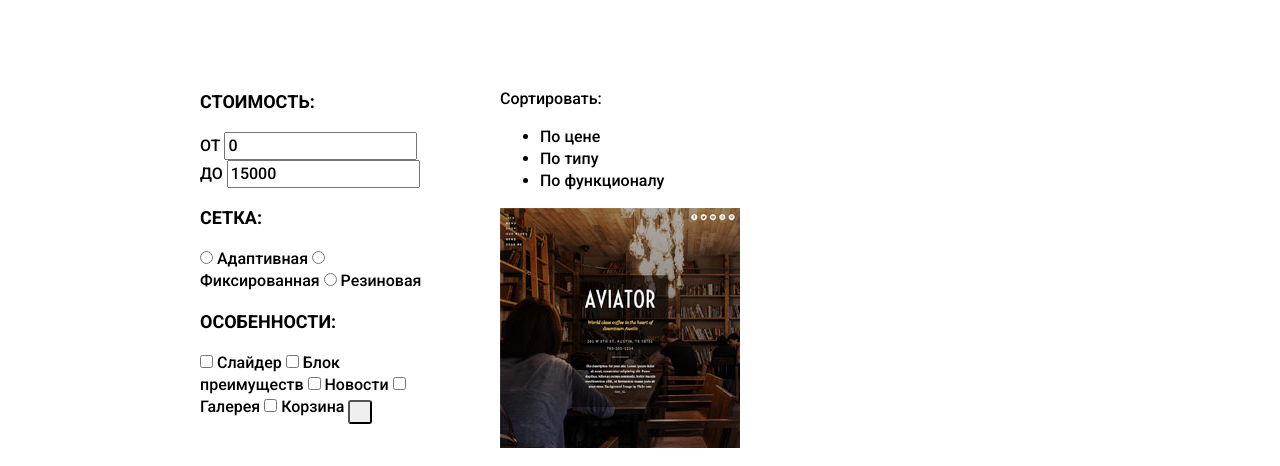
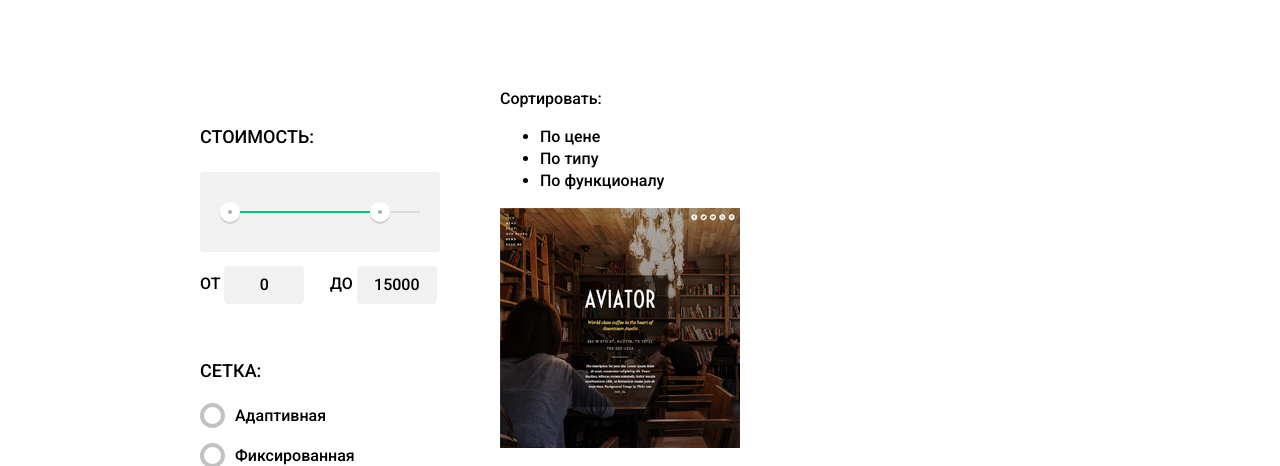
Before and after one commit to artemka107/nerds_project, a plain HTML site: page shop.html in a window 1280 px wide. Shown: the part 310-776 px from the top of the page. Drawn offline with Linux system fonts and the light colour scheme.

Commit message:
Доделал фильтры в каталоге, сетку не делал

```diff
--- a/css/style.css
+++ b/css/style.css
@@ -144,11 +144,18 @@ a {
   border-radius: 3px;
   padding: 10px 10px;
   color: #fff;
-  transition: background-color 0.3s ease ;
+  transition: background-color 0.1s ease ;
 }
 
 .btn:active {
   box-shadow: inset 0 3px 0 rgba(0, 0, 0, 0.15);
+}
+
+input {
+  font-size: 16px;
+  line-height: 22px;
+  font-weight: 500;
+  font-family: "Roboto", Arial, sans-serif;
 }
 
 .container {
@@ -842,3 +849,185 @@ textarea[name="letter"]:focus {
   float: right;
   width: 580px;
 }
+
+.range-controls {
+  position: relative;
+  width: 240px;
+  height: 80px;
+  margin-bottom: 14px;
+  border-radius: 4px;
+  background: #f1f1f1;
+}
+
+.scale {
+  position: absolute;
+  top: 39px;
+  left: 20px;
+  width: 200px;
+  height: 2px;
+  background: #d7dcde;
+}
+
+.bar {
+  height: 2px;
+  background: #00ca74;
+}
+
+.toggle {
+  position: absolute;
+  top: 30px;
+  width: 4px;
+  height: 4px;
+  border: 8px solid #fff;
+  background: #ababab;
+  border-radius: 50%;
+  -webkit-box-shadow: 0 2px 0 0 rgba(0, 0, 0, 0.14);;
+  box-shadow: 0 2px 0 0 rgba(0, 0, 0, 0.14);
+  cursor: pointer;
+}
+
+.min-toggle {
+  left: 20px;
+}
+
+.max-toggle {
+  left: 170px;
+}
+
+.price-controls {
+  position: relative;
+  height: 40px;
+}
+
+.min-price {
+  position: absolute;
+  top: 0;
+  left: 0;
+  width: 110px;
+}
+
+.max-price {
+  position: absolute;
+  top: 0;
+  right: 0;
+  width: 110px;
+}
+
+.price-controls input {
+  display: inline-block;
+  padding: 8px 10px;
+  width: 60px;
+  background: #f1f1f1;
+  border-radius: 4px;
+  text-align: center;
+  outline: 0;
+  border: 0;
+  vertical-align: middle;
+}
+
+.filter input[type="radio"],
+.filter input[type="checkbox"] {
+  display: none;
+  opacity: 0;
+}
+
+.filter input[type="radio"]+label,
+.filter input[type="checkbox"]+label {
+  position: relative;
+  display: block;
+  margin-bottom: 20px;
+  padding-left: 35px;
+  font-size: 16px;
+  line-height: 20px;
+  font-weight: 500;
+
+}
+
+.filter input[type="radio"]+label:before {
+  content: "";
+  position: absolute;
+  top: -3px;
+  left: 0;
+  width: 17px;
+  height: 17px;
+  border: 4px solid  #c1c1c1;
+  border-radius: 50%;
+}
+
+.filter input[type="radio"]:checked+label:after {
+  content: "";
+  position: absolute;
+  top: 5px;
+  left: 8px;
+  width: 9px;
+  height: 9px;
+  background: #c1c1c1;
+  border-radius: 50%;
+}
+
+.filter input[type="checkbox"]+label:before {
+  content: "";
+  position: absolute;
+  top: -2px;
+  left: 0;
+  width: 17px;
+  height: 17px;
+  border: 3px solid  #c1c1c1;
+  border-radius: 4px;
+}
+
+.filter input[type="checkbox"]:checked+label .indicator:after {
+  content: "";
+  position: absolute;
+  top: -5px;
+  left: 17px;
+  width: 6px;
+  height: 20px;
+  transform: rotate(45deg);
+  background: #c1c1c1;
+}
+
+.filter input[type="checkbox"]:checked+label .indicator:before {
+  content: "";
+  position: absolute;
+  top: 5px;
+  left: 7px;
+  width: 6px;
+  height: 12px;
+  transform: rotate(-45deg);
+  background: #c1c1c1;
+}
+
+.filter-btn {
+  width: 140px;
+  padding: 10px 10px;
+  border: 0;
+  margin-top: 40px;
+  outline: 0;
+  text-transform: uppercase;
+  text-align: center;
+  font-size: 12px;
+  line-height: 18px;
+  color: #000;
+  font-weight: 700;
+  font-family: "Roboto", Arial, sans-serif;
+  cursor: pointer;
+}
+
+.filter-btn:hover {
+  background: #e5e5e5;
+}
+
+.filter-btn:active {
+  background: #d5d5d5;
+}
+
+
+.filter h2 {
+  margin: 0;
+  margin-top: 50px;
+  margin-bottom: 20px;
+  font-size: 18px;
+  line-height: 30px;
+  font-weight: 500;
+}
--- a/shop.html
+++ b/shop.html
@@ -36,21 +36,21 @@
 
   <main class="container clearfix">
     <div class="filter">
-      <div class="price">
-        <h2 class="price-title">Стоимость:</h2>
+      <div class="range">
+        <h2 class="range-title">Стоимость:</h2>
         <div class="range-filter">
           <div class="range-controls">
             <div class="scale">
-              <div class="bar"></div>
+              <div class="bar" style="width:70%; margin-left:20px"></div>
             </div>
             <div class="min-toggle toggle"></div>
             <div class="max-toggle toggle"></div>
           </div>
           <div class="price-controls">
-            <label for="min-price">ОТ
+            <label class="min-price" for="min-price">ОТ
               <input name="min-price" type="text" id="min-price" value="0">
             </label>
-            <label for="max-price">ДО
+            <label class="max-price" for="max-price">ДО
               <input name="max-price" type="text" id="max-price" value="15000">
             </label>
           </div>
@@ -67,17 +67,27 @@
 
       <h2 class="checkbox-title">Особенности:</h2>
       <input type="checkbox" name="slider" id="slider">
-      <label for="slider">Слайдер</label>
+      <label for="slider">
+        <span class="indicator"></span>Слайдер
+      </label>
       <input type="checkbox" name="features" id="features">
-      <label for="features">Блок преимуществ</label>
+      <label for="features">
+        <span class="indicator"></span>Блок преимуществ
+      </label>
       <input type="checkbox" name="news" id="news">
-      <label for="news">Новости</label>
+      <label for="news">
+        <span class="indicator"></span>Новости
+      </label>
       <input type="checkbox" name="gallery" id="gallery">
-      <label for="gallery">Галерея</label>
+      <label for="gallery">
+        <span class="indicator"></span>Галерея
+      </label>
       <input type="checkbox" name="basket" id="basket">
-      <label for="basket">Корзина</label>
+      <label for="basket">
+        <span class="indicator"></span>Корзина
+      </label>
 
-      <button class="btn filter-btn" type="submit"></button>
+      <button class="btn filter-btn" type="submit">показать</button>
     </div>
 
     <div class="content">
```
